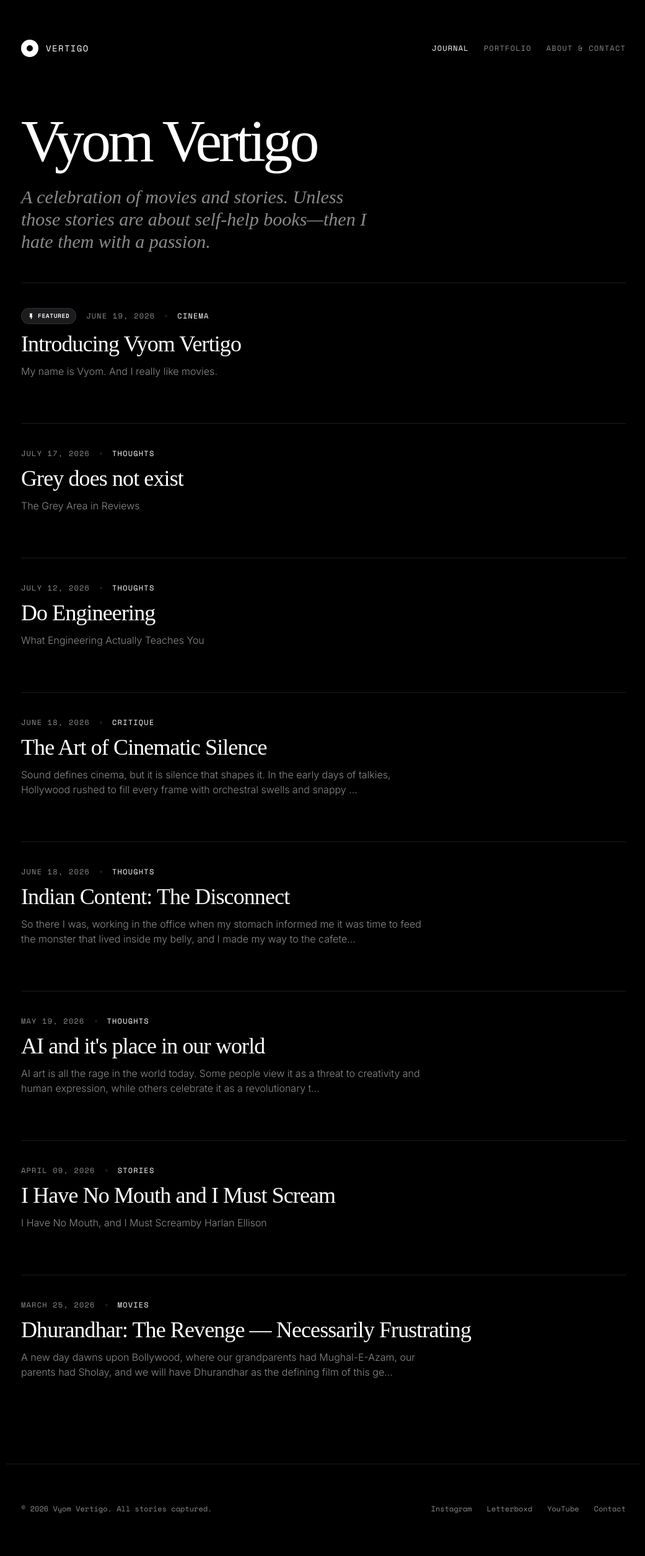
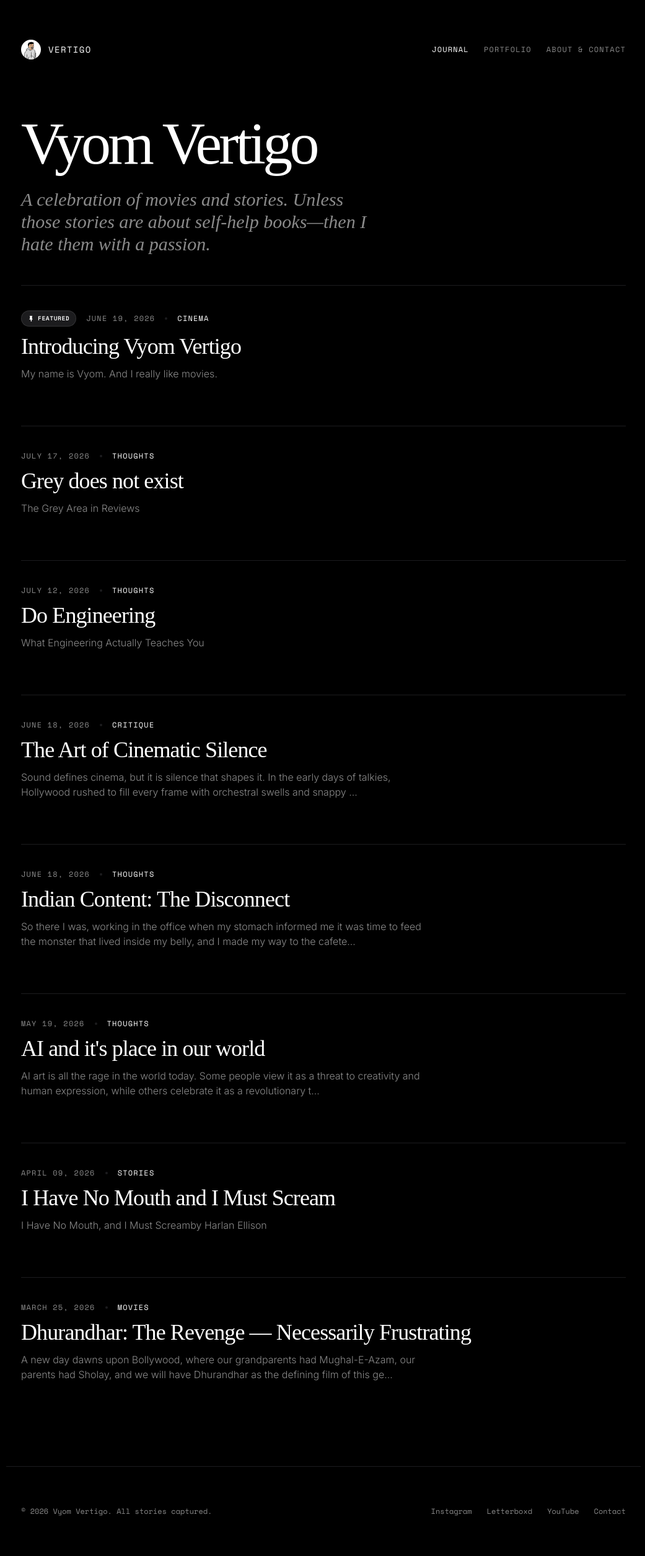
Before and after one commit to Vyom11/vyom_vertigo, a Jekyll site: the page built from index.html, in a window 1280 px wide. Shown: the whole page at 62% size, without its empty margins (118-1159 px from the left). Built offline with Jekyll 4.4.1, drawn with Linux system fonts in a browser that asks for light colours; nearby versions of some CDN libraries; some web fonts are replaced.

Commit message:
feat: replace custom logo shape with image asset in site header

```diff
--- a/_layouts/default.html
+++ b/_layouts/default.html
@@ -175,9 +175,7 @@
   <!-- Header -->
   <header class="w-full max-w-5xl mx-auto px-6 pt-10 md:pt-16 pb-6 flex justify-between items-center z-10">
     <a href="{{ '/' | relative_url }}" class="group flex items-center gap-3">
-      <div class="w-7 h-7 bg-brandWhite rounded-full flex items-center justify-center transition-transform duration-500 group-hover:rotate-180">
-        <div class="w-2.5 h-2.5 bg-brandDark rounded-full"></div>
-      </div>
+      <img src="{{ '/assets/83592848.jpeg' | relative_url }}" alt="Vertigo Logo" class="w-8 h-8 rounded-full object-cover transition-transform duration-300 group-hover:scale-110">
       <span class="font-mono text-sm tracking-widest text-brandWhite uppercase group-hover:text-brandMuted transition-colors duration-300">Vertigo</span>
     </a>
 
```
Also changed, not shown: _posts/image.webp (deleted), assets/83592848.jpeg (added).
